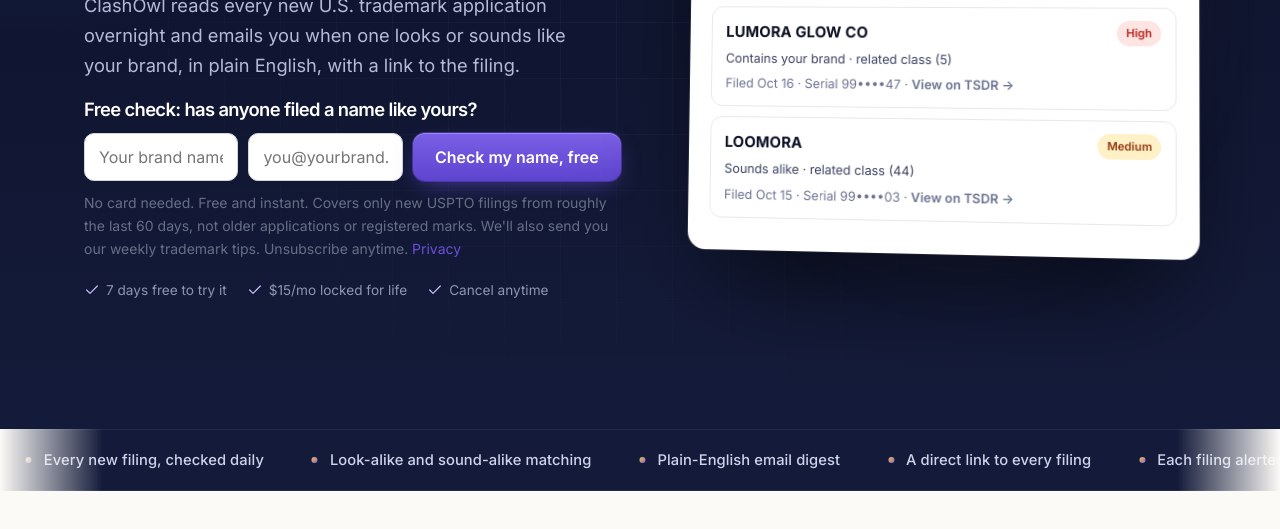
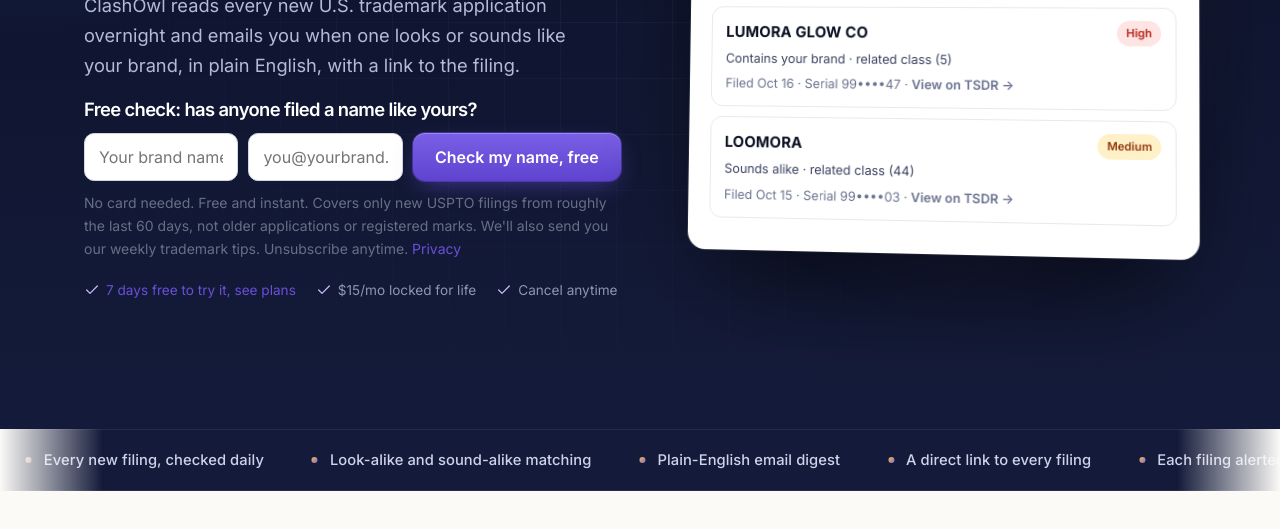
Before and after one commit to stephensonpro527-lab/Clashowl, a plain HTML site: page index.html in a window 1280 px wide. Shown: the part 551-1080 px from the top of the page. Drawn offline with Linux system fonts and the light colour scheme.

Commit message:
Restore tracked hero trial link to pricing
Keeper Oct 27 test: "7 days free to try it" links to #pricing with
GoatCounter hero-trial-link. FAQ patch 01 held (conflicts with locked
full live free-check brief).

```diff
--- a/index.html
+++ b/index.html
@@ -6,7 +6,7 @@
 <div class="hero"><div class="glow" aria-hidden="true"></div><div class="wrap"><div class="copy"><span class="pill"><span class="live"></span>Founding member pricing now open</span>
 <h1>Know the morning someone files <em>a name like yours.</em></h1>
 <p class="sub">ClashOwl reads every new U.S. trademark application overnight and emails you when one looks or sounds like your brand, in plain English, with a link to the filing.</p>
-<div class="nc-hero"><h2>Free check: has anyone filed a name like yours?</h2><form class="nc-form" data-namecheck data-source="hero-name-check" data-plans="#pricing"><label class="sr" for="hn">Brand name</label><input id="hn" type="text" name="name" maxlength="60" placeholder="Your brand name" required><label class="sr" for="he">Email</label><input id="he" type="email" name="email" placeholder="you@yourbrand.com" required><input type="checkbox" name="botcheck" class="sr" tabindex="-1" autocomplete="off" aria-hidden="true"><button class="btn" type="submit" data-goatcounter-click="hero-name-check">Check my name, free</button><p class="muted nc-fine" style="margin:0">No card needed. Free and instant. Covers only new USPTO filings from roughly the last 60 days, not older applications or registered marks. We'll also send you our weekly trademark tips. Unsubscribe anytime. <a href="privacy.html">Privacy</a></p></form><div class="nc-res" data-results aria-live="polite"></div></div><div class="note"><span><svg class="ic" viewBox="0 0 24 24" aria-hidden="true"><path d="M20 6 9 17l-5-5"/></svg> 7 days free to try it</span><span><svg class="ic" viewBox="0 0 24 24" aria-hidden="true"><path d="M20 6 9 17l-5-5"/></svg> $15/mo locked for life</span><span><svg class="ic" viewBox="0 0 24 24" aria-hidden="true"><path d="M20 6 9 17l-5-5"/></svg> Cancel anytime</span></div></div>
+<div class="nc-hero"><h2>Free check: has anyone filed a name like yours?</h2><form class="nc-form" data-namecheck data-source="hero-name-check" data-plans="#pricing"><label class="sr" for="hn">Brand name</label><input id="hn" type="text" name="name" maxlength="60" placeholder="Your brand name" required><label class="sr" for="he">Email</label><input id="he" type="email" name="email" placeholder="you@yourbrand.com" required><input type="checkbox" name="botcheck" class="sr" tabindex="-1" autocomplete="off" aria-hidden="true"><button class="btn" type="submit" data-goatcounter-click="hero-name-check">Check my name, free</button><p class="muted nc-fine" style="margin:0">No card needed. Free and instant. Covers only new USPTO filings from roughly the last 60 days, not older applications or registered marks. We'll also send you our weekly trademark tips. Unsubscribe anytime. <a href="privacy.html">Privacy</a></p></form><div class="nc-res" data-results aria-live="polite"></div></div><div class="note"><span><svg class="ic" viewBox="0 0 24 24" aria-hidden="true"><path d="M20 6 9 17l-5-5"/></svg> <a href="#pricing" data-goatcounter-click="hero-trial-link">7 days free to try it, see plans</a></span><span><svg class="ic" viewBox="0 0 24 24" aria-hidden="true"><path d="M20 6 9 17l-5-5"/></svg> $15/mo locked for life</span><span><svg class="ic" viewBox="0 0 24 24" aria-hidden="true"><path d="M20 6 9 17l-5-5"/></svg> Cancel anytime</span></div></div>
 <div class="visual"><div class="mock" aria-label="Example ClashOwl email digest"><div class="mbar"><i></i><i></i><i></i></div>
 <div class="mhead"><div class="mfrom"><img src="logo.svg" alt=""><div><b>ClashOwl</b><small>digest@clashowl.com · 6:02 AM</small></div></div><div class="msub">3 new filings look like “Lumora”</div></div>
 <div class="mbody"><p>Good morning, Sam. We checked yesterday’s new USPTO applications against your brands.</p>
```
